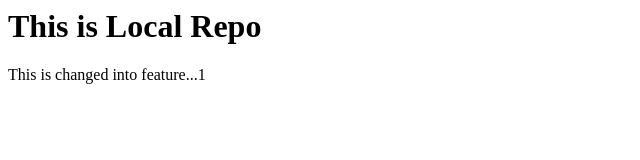
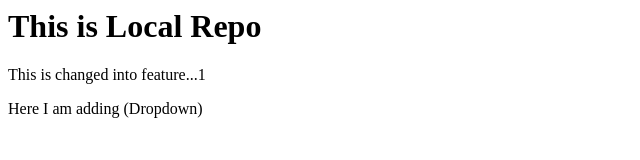
Before and after one commit to Shahzad-Akbar/Local-Repositories, a plain HTML site: page index.html in a window 1280 px wide. Shown: the whole page, without its empty margins (0-640 px from the left). Drawn offline with Linux system fonts and the light colour scheme.

Commit message:
Adding Dropdown

```diff
--- a/index.html
+++ b/index.html
@@ -1,2 +1,3 @@
 <h1>This is Local Repo</h1>
 <p>This is changed into feature...1</p>
+<p>Here I am adding (Dropdown)</p>
```
